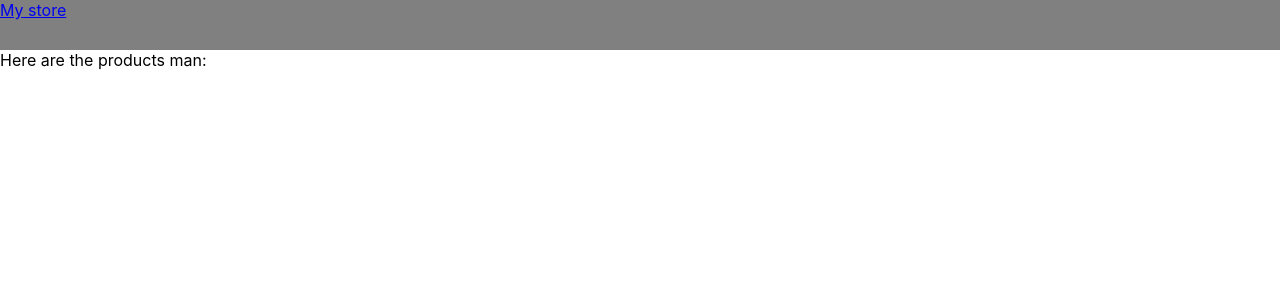
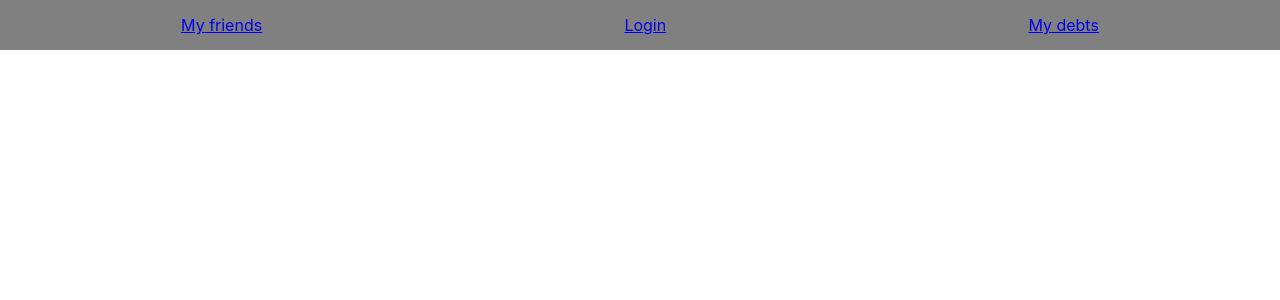
Before and after one commit to elab-development/internet-tehnologije-2024-projekat-appzabudzetiranje_2020_0376_2021_0277, a React (Create React App) app in the folder budzetiranje-app-front/: page / in a window 1280 px wide. Shown: the top 300 px of the page. Built offline with nearby package versions, Linux system fonts and the light colour scheme.

Commit message:
Rutiranje za autorizaciju

```diff
--- a/budzetiranje-app-front/src/App.js
+++ b/budzetiranje-app-front/src/App.js
@@ -1,19 +1,29 @@
 import './App.css';
-import NavBar from './Components/NavBar';
+import NavBar from './Components/NavBar/NavBar';
 import { BrowserRouter, Routes, Route } from 'react-router-dom';
 import Products from './Components/Products';
 import LoginPage from './Components/LoginPage';
 import Register from './Components/Register';
+import { useState } from 'react';
+import Friends from './Components/Friends/Friends';
 
 function App() {
+  const [token, setToken] = useState();
+  function addToken(auth_token) {
+    setToken(auth_token);
+  }
+
   return (
     <BrowserRouter className="App">
-      <NavBar />
       <Routes>
-        <Route path="/" element={<Products></Products>} />
-        {/* <Route path="budget" element = {<Budget></Budget>}/> */}
-        <Route path="/login" element={<LoginPage></LoginPage>}></Route>
-        <Route path="/register" element={<Register></Register>}></Route>
+        <Route
+          path="/login"
+          element={<LoginPage addToken={addToken}></LoginPage>}
+        />
+        <Route path="/register" element={<Register></Register>} />
+        <Route path="/" element={<NavBar token={token}></NavBar>}>
+          <Route path="friends" element={<Friends></Friends>} />
+        </Route>
       </Routes>
     </BrowserRouter>
   );
--- /dev/null
+++ b/budzetiranje-app-front/src/Components/Friends/Friends.jsx
@@ -0,0 +1,17 @@
+import React from 'react';
+import './Friends.css';
+import OneFriend from '../OneFriend/OneFriend';
+
+const Friends = () => {
+  let friends;
+  return (
+    <div>
+      Ovo su moji frendovi:
+      {friends.map((friend) => (
+        <OneFriend friend={friend} />
+      ))}
+    </div>
+  );
+};
+
+export default Friends;
--- a/budzetiranje-app-front/src/Components/LoginPage.jsx
+++ b/budzetiranje-app-front/src/Components/LoginPage.jsx
@@ -3,7 +3,7 @@ import axios from 'axios';
 import { useState } from 'react';
 import { useNavigate } from 'react-router-dom';
 
-const LoginPage = () => {
+const LoginPage = ({ addToken }) => {
   //useState hook koji je predstavljen kao objekat
   const [userData, setUserData] = useState({
     email: '',
@@ -31,6 +31,7 @@ const LoginPage = () => {
         console.log(res.data);
         if (res.data.success === true) {
           window.sessionStorage.setItem('auth_token', res.data.access_token);
+          addToken(res.data.access_token);
           //Unutar application dela mozemo da vidimo local storage
 
           navigate('/');
--- a/budzetiranje-app-front/src/Components/NavBar.jsx
+++ /dev/null
@@ -1,11 +0,0 @@
-import React from 'react';
-
-function NavBar() {
-  return (
-    <div className="navBar">
-      <a href="#">My store</a>
-    </div>
-  );
-}
-
-export default NavBar;
--- /dev/null
+++ b/budzetiranje-app-front/src/Components/NavBar/NavBar.css
@@ -0,0 +1,5 @@
+.navBar {
+  display: flex;
+  justify-content: space-around;
+  align-items: center;
+}
--- /dev/null
+++ b/budzetiranje-app-front/src/Components/NavBar/NavBar.jsx
@@ -0,0 +1,48 @@
+import React from 'react';
+import './NavBar.css';
+import axios from '../../axios';
+import { Outlet } from 'react-router-dom';
+
+function NavBar({ token }) {
+  function handleLogout(e) {
+    e.preventDefault();
+    let config = {
+      method: 'post',
+      url: 'api/logout',
+      headers: {
+        Authorization: 'Bearer ' + window.sessionStorage.getItem('auth_token'),
+      },
+    };
+
+    axios
+      .request(config)
+      .then((response) => {
+        console.log(JSON.stringify(response.data));
+        //Kada se izlogujemo nas token treba izbrisati
+        window.sessionStorage.setItem('auth_token', null);
+      })
+      .catch((error) => {
+        console.log(error);
+      });
+  }
+
+  return (
+    <>
+      <div className="navBar">
+        <a href="/friends">My friends</a>
+        {/* Pre je stajao ovaj kod window.sessionStorage.getItem('auth_token') == null */}
+        {token == null ? (
+          <a href="/login">Login</a>
+        ) : (
+          <a href="/" onClick={handleLogout}>
+            Logout
+          </a>
+        )}
+        <a href="/">My debts</a>
+      </div>
+      <Outlet />
+    </>
+  );
+}
+
+export default NavBar;
--- /dev/null
+++ b/budzetiranje-app-front/src/Components/OneFriend/OneFriend.jsx
@@ -0,0 +1,8 @@
+import React from 'react';
+import './OneFriend.css';
+
+const OneFriend = () => {
+  return <div>OneFriend</div>;
+};
+
+export default OneFriend;
```
Also changed, not shown: budzetiranje-app-front/src/Components/TestCSRF.jsx (deleted, +0 -9 lines), budzetiranje-app-front/src/Components/Friends/Friends.css (added), budzetiranje-app-front/src/Components/OneFriend/OneFriend.css (added).
